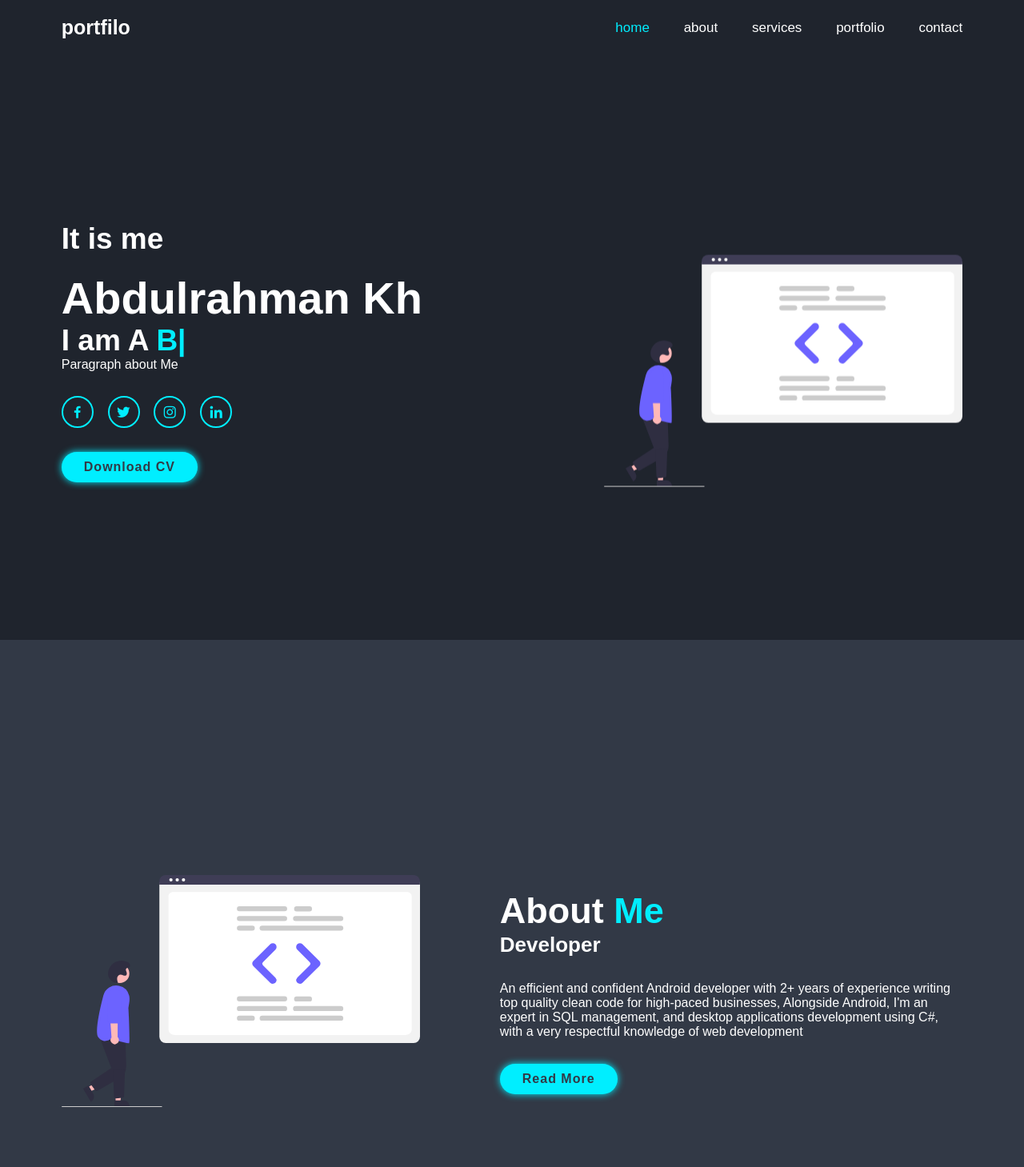
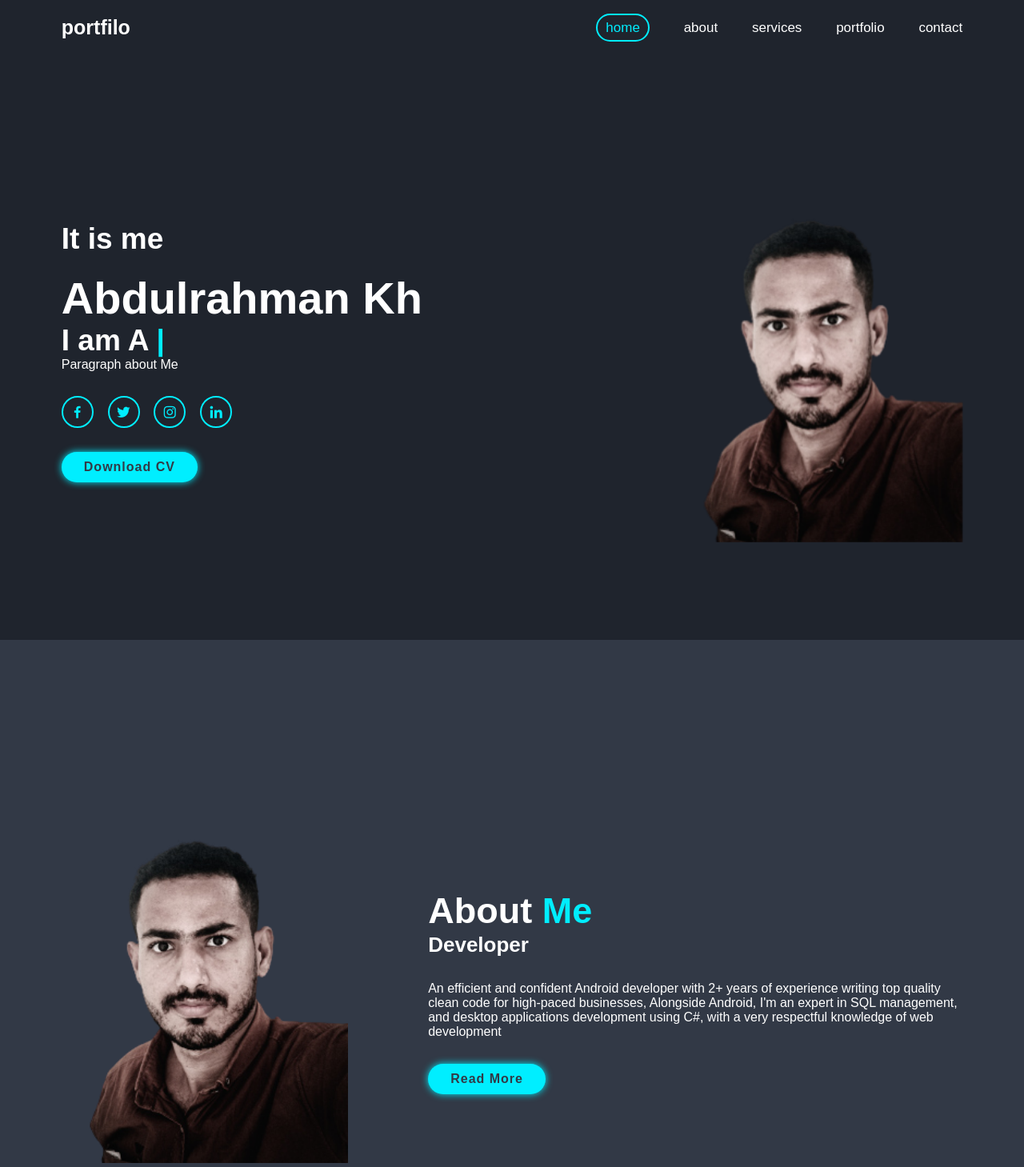
Before and after one commit to Abdulrahman-khalid97/Portfolio.github.io, a plain HTML site: page index.html in a window 1280 px wide. Shown: the top 1459 px of the page at 80% size. Drawn offline with nearby package versions, Linux system fonts and the light colour scheme; a web font is replaced by a local one.

Commit message:
Pic for me

```diff
--- a/css/style.css
+++ b/css/style.css
@@ -64,6 +64,10 @@ section{
 }
 .navbar a:hover,.navbar a.active{
     color: var(--main-color);
+    border: 0.2rem solid var(--main-color);
+    padding: 0.6rem 1rem;
+    border-radius: 20rem;
+
 }
 #menu-icon{
     font-size: 3.6rem;
@@ -92,7 +96,8 @@ section{
     color: var(--main-color);
 }
 .home-image img{
-    width: 35vw;
+    /*  35 */
+    width: 28vw;
     animation: floatImage 4s ease-in-out infinite;
 }
 @keyframes floatImage{
@@ -158,7 +163,9 @@ section{
 }
 
 .about-iamge img{
-    width: 35vw;
+
+    /* width: 35vw; */
+    width: 28vw;
 }
 .heading{
     font-size: 4.5rem;
@@ -224,6 +231,7 @@ section{
 
  .portfolio{
     background-color: var(--second-bg-color);
+    height: 100VH;
  }
 
  .portfolio h2{
--- a/index.html
+++ b/index.html
@@ -43,7 +43,7 @@
             <a href="#" class="btn">Download CV</a>
         </div>
         <div class="home-image">
-            <img src="./images/undraw_code_review_re_woeb.svg" alt="">
+            <img src="./images/me_.png" alt="">
         </div>
     </section>
 
@@ -51,7 +51,7 @@
     <!-- About Section Design -->
     <section class="about" id="about">
         <div class="about-iamge">
-            <img src="./images/undraw_code_review_re_woeb.svg" alt="">
+            <img src="./images/me_.png" alt="">
         </div>
         <div class="about-content">
             <h2 class="heading">About <span>Me</span></h2>
```
Also changed, not shown: images/me_.png (added).
